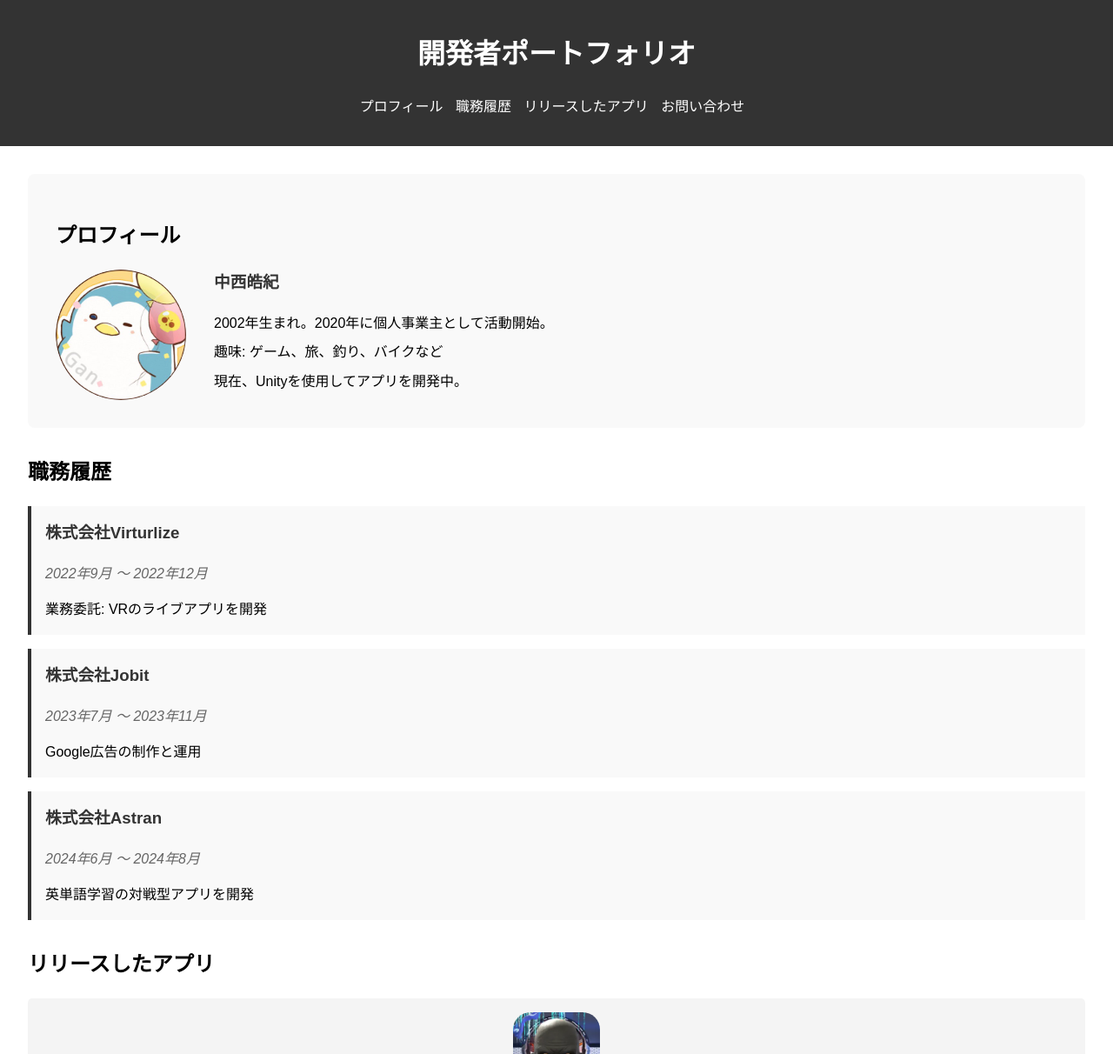
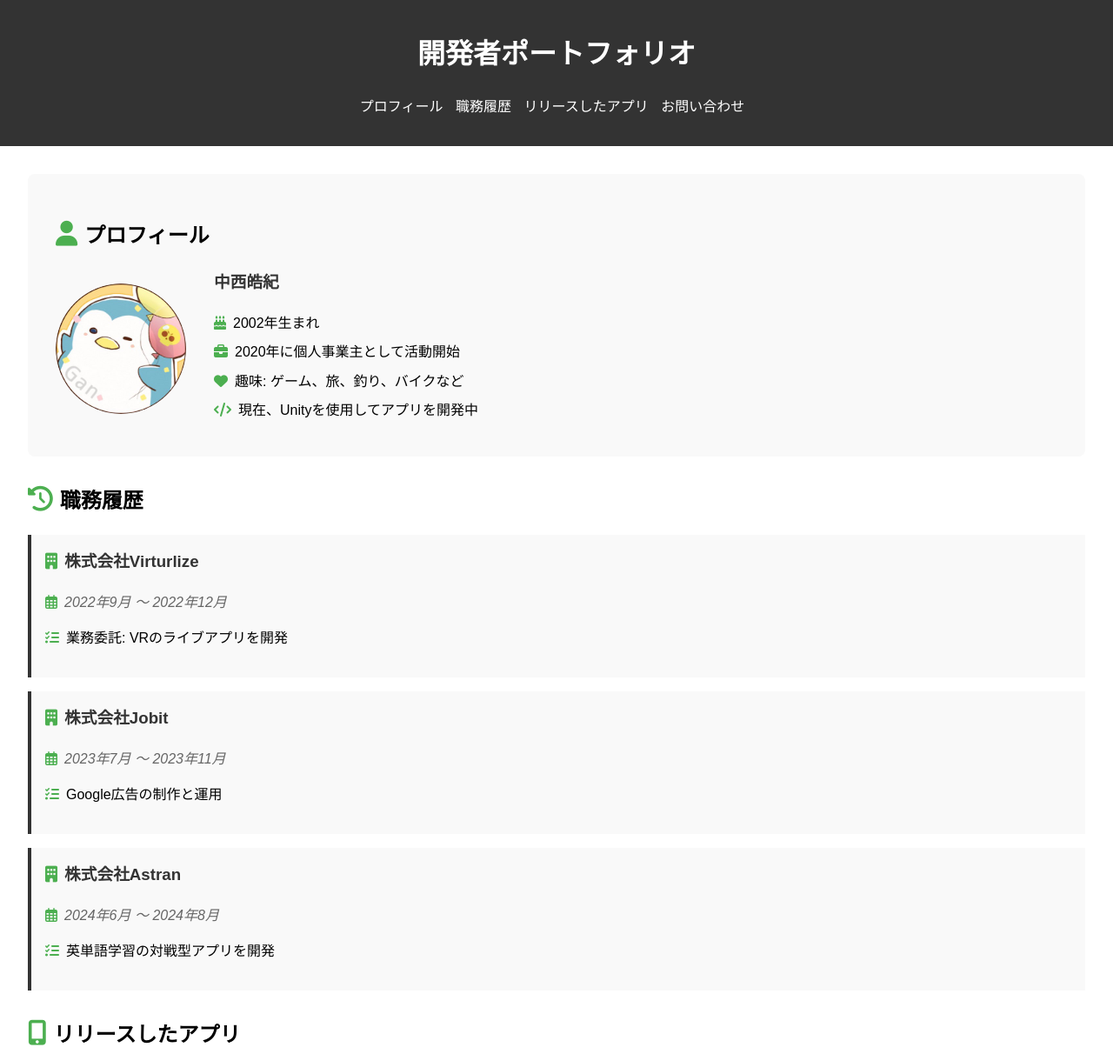
Before and after one commit to ganytbs0910/Portfolio, a plain HTML site: page index.html in a window 1280 px wide. Shown: the top 1212 px of the page at 87% size. Drawn offline with Linux system fonts and the light colour scheme.

Commit message:
各項目にアイコンを設置

```diff
--- a/index.html
+++ b/index.html
@@ -4,8 +4,9 @@
 <head>
     <meta charset="UTF-8">
     <meta name="viewport" content="width=device-width, initial-scale=1.0">
-    <title>開発者ポートフォリオ</title>
+    <title>開発者ポートフォリオ - 中西皓紀</title>
     <link rel="stylesheet" href="style.css">
+    <link rel="stylesheet" href="https://cdnjs.cloudflare.com/ajax/libs/font-awesome/6.4.0/css/all.min.css">
 </head>
 
 <body>
@@ -23,40 +24,42 @@
 
     <main>
         <section id="profile">
-            <h2>プロフィール</h2>
+            <h2><i class="fas fa-user"></i>プロフィール</h2>
             <div class="profile-content">
-                <img src="Images/Icon.JPG" alt="中西皓紀" class="profile-image">
+                <img src="Images/icon.jpg" class="profile-image">
                 <div class="profile-text">
                     <h3>中西皓紀</h3>
-                    <p>2002年生まれ。2020年に個人事業主として活動開始。</p>
-                    <p>趣味: ゲーム、旅、釣り、バイクなど</p>
-                    <p>現在、Unityを使用してアプリを開発中。</p>
+                    <p><i class="fas fa-birthday-cake"></i>2002年生まれ</p>
+                    <p><i class="fas fa-briefcase"></i>2020年に個人事業主として活動開始</p>
+                    <p><i class="fas fa-heart"></i>趣味: ゲーム、旅、釣り、バイクなど</p>
+                    <p><i class="fas fa-code"></i>現在、Unityを使用してアプリを開発中</p>
                 </div>
             </div>
         </section>
+
         <section id="work-history">
-            <h2>職務履歴</h2>
+            <h2><i class="fas fa-history"></i>職務履歴</h2>
             <div class="job-list">
                 <article class="job">
-                    <h3>株式会社Virturlize</h3>
-                    <p class="job-period">2022年9月 〜 2022年12月</p>
-                    <p class="job-description">業務委託: VRのライブアプリを開発</p>
+                    <h3><i class="fas fa-building"></i>株式会社Virturlize</h3>
+                    <p class="job-period"><i class="far fa-calendar-alt"></i>2022年9月 〜 2022年12月</p>
+                    <p class="job-description"><i class="fas fa-tasks"></i>業務委託: VRのライブアプリを開発</p>
                 </article>
                 <article class="job">
-                    <h3>株式会社Jobit</h3>
-                    <p class="job-period">2023年7月 〜 2023年11月</p>
-                    <p class="job-description">Google広告の制作と運用</p>
+                    <h3><i class="fas fa-building"></i>株式会社Jobit</h3>
+                    <p class="job-period"><i class="far fa-calendar-alt"></i>2023年7月 〜 2023年11月</p>
+                    <p class="job-description"><i class="fas fa-tasks"></i>Google広告の制作と運用</p>
                 </article>
                 <article class="job">
-                    <h3>株式会社Astran</h3>
-                    <p class="job-period">2024年6月 〜 2024年8月</p>
-                    <p class="job-description">英単語学習の対戦型アプリを開発</p>
+                    <h3><i class="fas fa-building"></i>株式会社Astran</h3>
+                    <p class="job-period"><i class="far fa-calendar-alt"></i>2024年6月 〜 2024年8月</p>
+                    <p class="job-description"><i class="fas fa-tasks"></i>英単語学習の対戦型アプリを開発</p>
                 </article>
             </div>
         </section>
 
         <section id="apps">
-            <h2>リリースしたアプリ</h2>
+            <h2><i class="fas fa-mobile-alt"></i>リリースしたアプリ</h2>
             <div class="app-list">
                 <article class="app">
                     <img src="Images/ZombieImage.webp" alt="ゾンビゲームアイコン" class="app-icon">
@@ -76,7 +79,7 @@
         </section>
 
         <section id="contact">
-            <h2>お問い合わせ</h2>
+            <h2><i class="fas fa-envelope"></i>お問い合わせ</h2>
             <form id="contact-form">
                 <label for="name">お名前:</label>
                 <input type="text" id="name" name="name" required>
@@ -93,7 +96,7 @@
     </main>
 
     <footer>
-        <p>&copy; 2024 開発者ポートフォリオ. All rights reserved.</p>
+        <p>&copy; 2024 開発者ポートフォリオ - 中西皓紀. All rights reserved.</p>
     </footer>
 
     <script src="script.js"></script>
--- a/style.css
+++ b/style.css
@@ -1,4 +1,13 @@
 /* Base styles */
+:root {
+    --primary-color: #4CAF50;
+    --secondary-color: #333;
+    --bg-light: #f9f9f9;
+    --bg-dark: #333;
+    --text-light: #fff;
+    --text-dark: #333;
+}
+
 body {
     font-family: Arial, sans-serif;
     line-height: 1.6;
@@ -11,8 +20,8 @@ body {
 
 /* Header styles */
 header {
-    background-color: #333;
-    color: #fff;
+    background-color: var(--bg-dark);
+    color: var(--text-light);
     text-align: center;
     padding: 1rem;
 }
@@ -28,7 +37,7 @@ nav ul li {
 }
 
 nav ul li a {
-    color: #fff;
+    color: var(--text-light);
     text-decoration: none;
 }
 
@@ -43,12 +52,23 @@ section {
     margin-bottom: 2rem;
 }
 
+/* Icon styles */
+.fas,
+.far {
+    margin-right: 0.5rem;
+    color: var(--primary-color);
+}
+
+h2 .fas,
+h2 .far {
+    font-size: 1.2em;
+}
+
 /* Profile styles */
 #profile {
-    background-color: #f9f9f9;
+    background-color: var(--bg-light);
     padding: 2rem;
     border-radius: 8px;
-    margin-bottom: 2rem;
 }
 
 .profile-content {
@@ -66,36 +86,24 @@ section {
 
 .profile-text h3 {
     margin-top: 0;
-    color: #333;
+    color: var(--text-dark);
 }
 
 .profile-text p {
     margin: 0.5rem 0;
 }
 
-/* Responsive design for profile */
-@media (max-width: 768px) {
-    .profile-content {
-        flex-direction: column;
-        text-align: center;
-    }
-
-    .profile-image {
-        margin-bottom: 1rem;
-    }
-}
-
 /* Work history styles */
 .job {
-    background-color: #f9f9f9;
-    border-left: 4px solid #333;
+    background-color: var(--bg-light);
+    border-left: 4px solid var(--secondary-color);
     margin-bottom: 1rem;
     padding: 1rem;
 }
 
 .job h3 {
     margin-top: 0;
-    color: #333;
+    color: var(--text-dark);
 }
 
 .job-period {
@@ -103,30 +111,16 @@ section {
     color: #666;
 }
 
-.job-description {
-    margin-bottom: 0;
-}
-
 /* App styles */
 .app {
-    background-color: #f4f4f4;
+    background-color: var(--bg-light);
     border-radius: 5px;
     padding: 1rem;
     margin-bottom: 1rem;
-}
-
-.app-link {
-    display: inline-block;
-    background-color: #4CAF50;
-    color: white;
-    padding: 0.5rem 1rem;
-    text-decoration: none;
-    border-radius: 4px;
-    margin-top: 0.5rem;
-}
-
-.app-link:hover {
-    background-color: #45a049;
+    display: flex;
+    flex-direction: column;
+    align-items: center;
+    text-align: center;
 }
 
 .app-icon {
@@ -137,11 +131,18 @@ section {
     margin-bottom: 1rem;
 }
 
-.app {
-    display: flex;
-    flex-direction: column;
-    align-items: center;
-    text-align: center;
+.app-link {
+    display: inline-block;
+    background-color: var(--primary-color);
+    color: var(--text-light);
+    padding: 0.5rem 1rem;
+    text-decoration: none;
+    border-radius: 4px;
+    margin-top: 0.5rem;
+}
+
+.app-link:hover {
+    background-color: #45a049;
 }
 
 /* Contact form styles */
@@ -159,8 +160,8 @@ textarea {
 }
 
 button[type="submit"] {
-    background-color: #4CAF50;
-    color: white;
+    background-color: var(--primary-color);
+    color: var(--text-light);
     padding: 12px 20px;
     border: none;
     border-radius: 4px;
@@ -174,9 +175,21 @@ button[type="submit"]:hover {
 
 /* Footer styles */
 footer {
-    background-color: #333;
-    color: #fff;
+    background-color: var(--bg-dark);
+    color: var(--text-light);
     text-align: center;
     padding: 1rem;
     margin-top: auto;
 }
+
+/* Responsive design */
+@media (max-width: 768px) {
+    .profile-content {
+        flex-direction: column;
+        text-align: center;
+    }
+
+    .profile-image {
+        margin-bottom: 1rem;
+    }
+}
```
